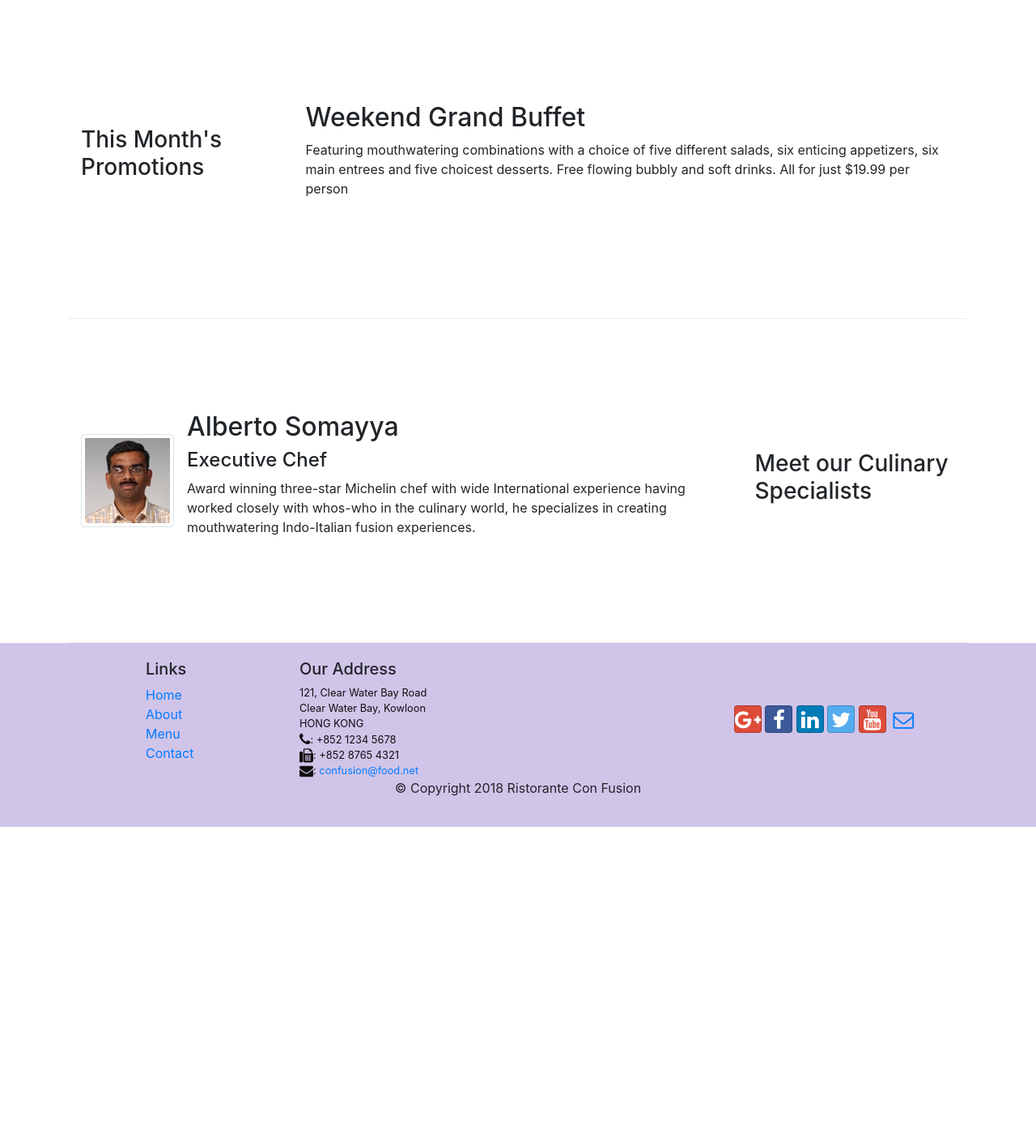
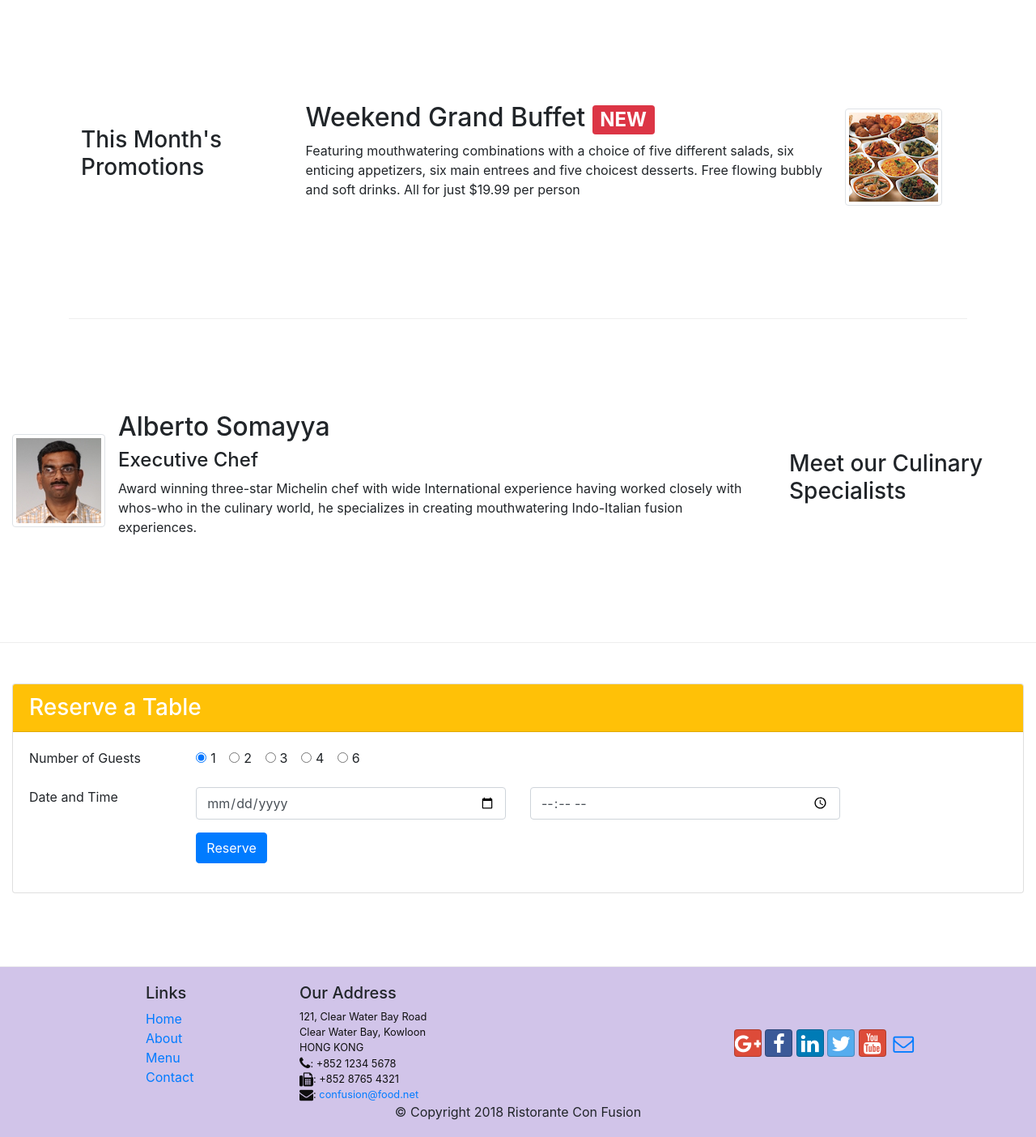
Before and after one commit to rit7897/conFusion, a website: page index.html in a window 1280 px wide. Shown: the part 740-2144 px from the top of the page at 81% size. Before the commit the page ends 1761 px from the top, so only its background shows below. Drawn offline with nearby package versions, Linux system fonts and the light colour scheme.

Commit message:
Assignment 2

```diff
--- a/index.html
+++ b/index.html
@@ -41,8 +41,11 @@
                     <h1>Ristorante con Fusion</h1>
                     <p>We take inspiration from the World's best cuisines, and create a unique fusion experience. Our lipsmacking creations will tickle your culinary senses!</p>
                 </div>
-                <div class="col-12 col-sm align-self-center">
+                <div class="col-12 col-sm text-center align-self-center">
                   <img src="img/logo.png" class="img-fluid">
+                </div>
+                <div class="col-12 mt-5 mt-sm-0 col-sm-3 text-center align-self-center">
+                    <a href="#reservation" type="button" class="btn btn-sm btn-warning">Reserve table</a>
                 </div>
             </div>
         </div>
@@ -74,8 +77,14 @@
                 <h3>This Month's Promotions</h3>
             </div>
             <div class="col col-sm col-md">
-                <h2>Weekend Grand Buffet</h2>
-                <p>Featuring mouthwatering combinations with a choice of five different salads, six enticing appetizers, six main entrees and five choicest desserts. Free flowing bubbly and soft drinks. All for just $19.99 per person </p>
+              <div class="media">
+                <div class="media-body">
+                  <h2 class="mt-0">Weekend Grand Buffet <span class="badge badge-danger">NEW</span></h2>
+                  <p class="d-none d-sm-block">Featuring mouthwatering combinations with a choice of five different salads, six enticing appetizers, six main entrees and five choicest desserts. Free flowing bubbly and soft drinks. All for just $19.99 per person </p>
+                </div>
+                <img class="d-flex mr-3 img-thumbnail align-self-center" src="img/buffet.png" alt="buffet">
+              </div>
+              </div>
             </div>
         </div>
 
@@ -98,6 +107,57 @@
                   </div>
               </div>
             </div>
+        </div>
+
+        <div class="row row-content justify-content-center"  id="reservation">
+          <div class="col-12">
+            <div class="card">
+              <h3 class="card-header bg-warning text-white">Reserve a Table</h3>
+              <div class="card-body">
+                <form>
+                  <div class="form-group row">
+                      <label class="col-12 col-sm-2">Number of Guests</label>
+                      <div class="col">
+                        <div class="form-check form-check-inline">
+                          <input class="form-check-input" type="radio" name="inlineRadioOptions" id="one_guest_radio" value="one" checked>
+                          <label class="form-check-label" for="one_guest_radio">1</label>
+                       </div>
+                       <div class="form-check form-check-inline">
+                         <input class="form-check-input" type="radio" name="inlineRadioOptions" id="two_guest_radio" value="two">
+                         <label class="form-check-label" for="two_guest_radio">2</label>
+                       </div>
+                       <div class="form-check form-check-inline">
+                         <input class="form-check-input" type="radio" name="inlineRadioOptions" id="three_guest_radio" value="three">
+                         <label class="form-check-label" for="three_guest_radio">3</label>
+                       </div>
+                       <div class="form-check form-check-inline">
+                         <input class="form-check-input" type="radio" name="inlineRadioOptions" id="four_guest_radio" value="four">
+                         <label class="form-check-label" for="four_guest_radio">4</label>
+                       </div>
+                       <div class="form-check form-check-inline">
+                         <input class="form-check-input" type="radio" name="inlineRadioOptions" id="six_guest_radio" value="six">
+                         <label class="form-check-label" for="six_guest_radio">6</label>
+                       </div>
+                      </div>
+                  </div>
+                  <div class="form-group row">
+                    <label class="col-12 col-sm-2">Date and Time</label>
+                    <div class="col-12 col-sm-4">
+                      <input type="date" class="form-control" id="date" placeholder="Date">
+                    </div>
+                    <div class="col-12 col-sm-4">
+                      <input type="time" class="form-control" id="time" placeholder="Time">
+                    </div>
+                  </div>
+                  <div class="form-group row">
+                    <div class="col offset-0 offset-sm-2">
+                      <button type="submit" class="btn btn-primary">Reserve</button>
+                    </div>
+                  </div>
+                </form>
+              </div>
+            </div>
+          </div>
         </div>
     </div>
 
```
